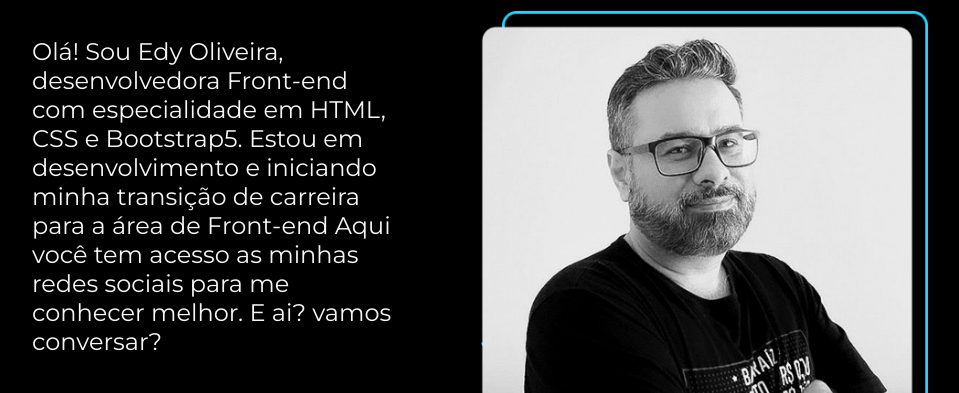
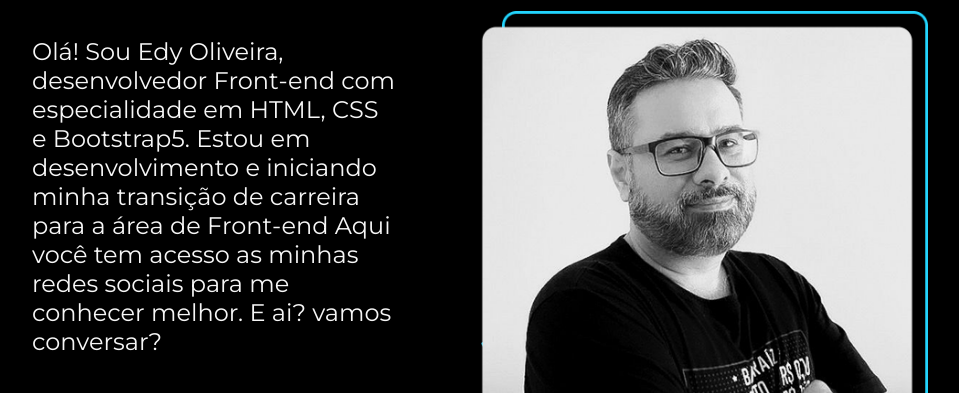
Before and after one commit to narina-crazy/projeto-portfolio, a plain HTML site: page index.html in a window 1280 px wide. Shown: the part 386-779 px from the top of the page, without its empty margins (160-1119 px from the left). Drawn offline with nearby package versions, Linux system fonts and the light colour scheme.

Commit message:
corrigir texto

```diff
--- a/index.html
+++ b/index.html
@@ -22,7 +22,7 @@
             <h1 class="apresentacao_conteudo_titulo">Eleve seu negócio digital a outro nível <strong
                     class="titulo-destaque">com um Front-end de
                     qualidade!</strong></h1>
-            <p class="apresentacao_conteudo_texto">Olá! Sou Edy Oliveira, desenvolvedora Front-end com especialidade em HTML, CSS e Bootstrap5. Estou em desenvolvimento e iniciando minha transição de carreira para a área de Front-end
+            <p class="apresentacao_conteudo_texto">Olá! Sou Edy Oliveira, desenvolvedor Front-end com especialidade em HTML, CSS e Bootstrap5. Estou em desenvolvimento e iniciando minha transição de carreira para a área de Front-end
                 Aqui você tem acesso as minhas redes sociais para me conhecer melhor. E ai? vamos conversar?</p>
             <div class="apresentacao_links">
                 <h2 class="apresentacao_links_subtitulo">Acesse minhas redes:</h2>
```
